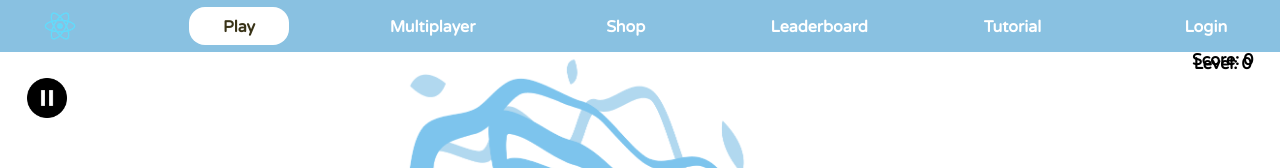
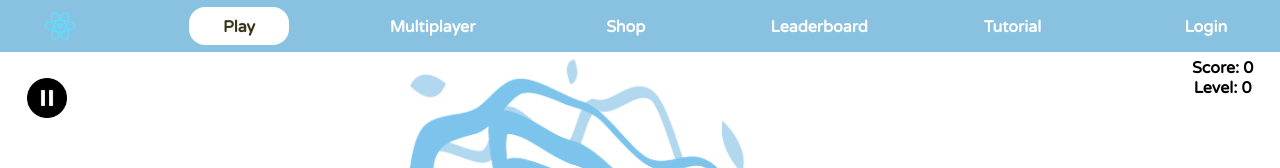
Before and after one commit to mlekhi/waste-wizard, a React (Create React App) app in the folder client/: page /Play in a window 1280 px wide. Shown: the top 168 px of the page. Built offline with nearby package versions, Linux system fonts and the light colour scheme; no server answers; a web font is replaced by a local one.

Commit message:
fixing spacing

```diff
--- a/client/src/pages/Play/Play.css
+++ b/client/src/pages/Play/Play.css
@@ -125,7 +125,6 @@
 
 .score-container {
     margin-right: 20px;
-    line-height: 0.25;
 }
 
 .split-screen {
```
